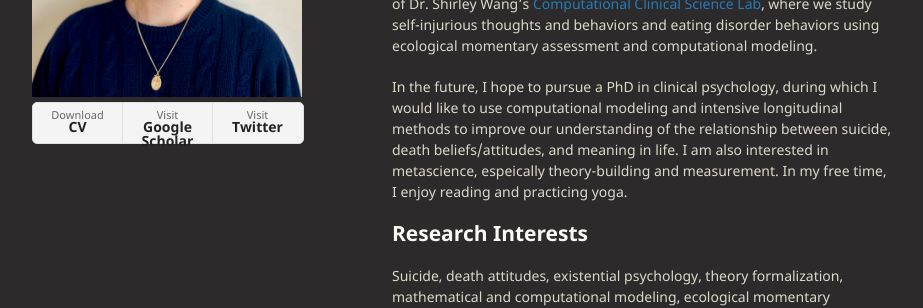
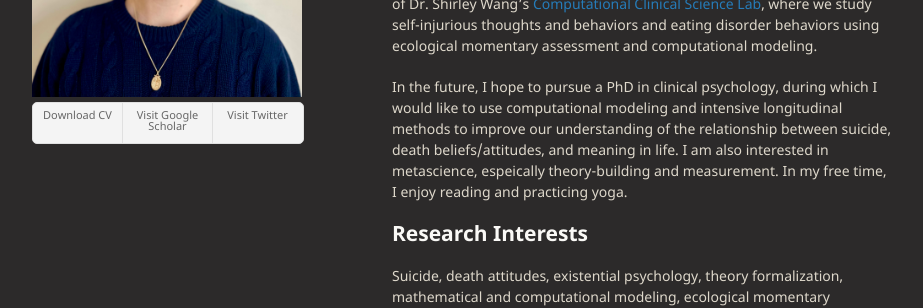
Before and after one commit to francesghart/francesghart.github.io, a Jekyll site: the page built from index.md, in a window 1280 px wide. Shown: the part 309-617 px from the top of the page, without its empty margins (178-1101 px from the left). Built offline with Jekyll 4.4.1, drawn with Linux system fonts in a browser that asks for light colours.

Commit message:
formmating, hyperlink

```diff
--- a/_layouts/default.html
+++ b/_layouts/default.html
@@ -35,9 +35,9 @@
 
         {% if site.show_downloads %}
         <ul class="downloads">
-          <li><a href="{{ site.cv }}">Download<strong>CV</strong></a></li>
-          <li><a href="{{ site.Google Scholar }}">Visit<strong>Google Scholar</strong></a></li>
-          <li><a href="{{ site.twitter }}">Visit<strong>Twitter</strong></a></li>
+          <li><a href="{{ site.cv }}">Download CV </a></li>
+          <li><a href="{{ site.Google Scholar }}">Visit Google Scholar </a></li>
+          <li><a href="{{ site.twitter }}">Visit Twitter </a></li>
         </ul>
         {% endif %}
       </header>
```
Also changed, not shown: 1 other file.
